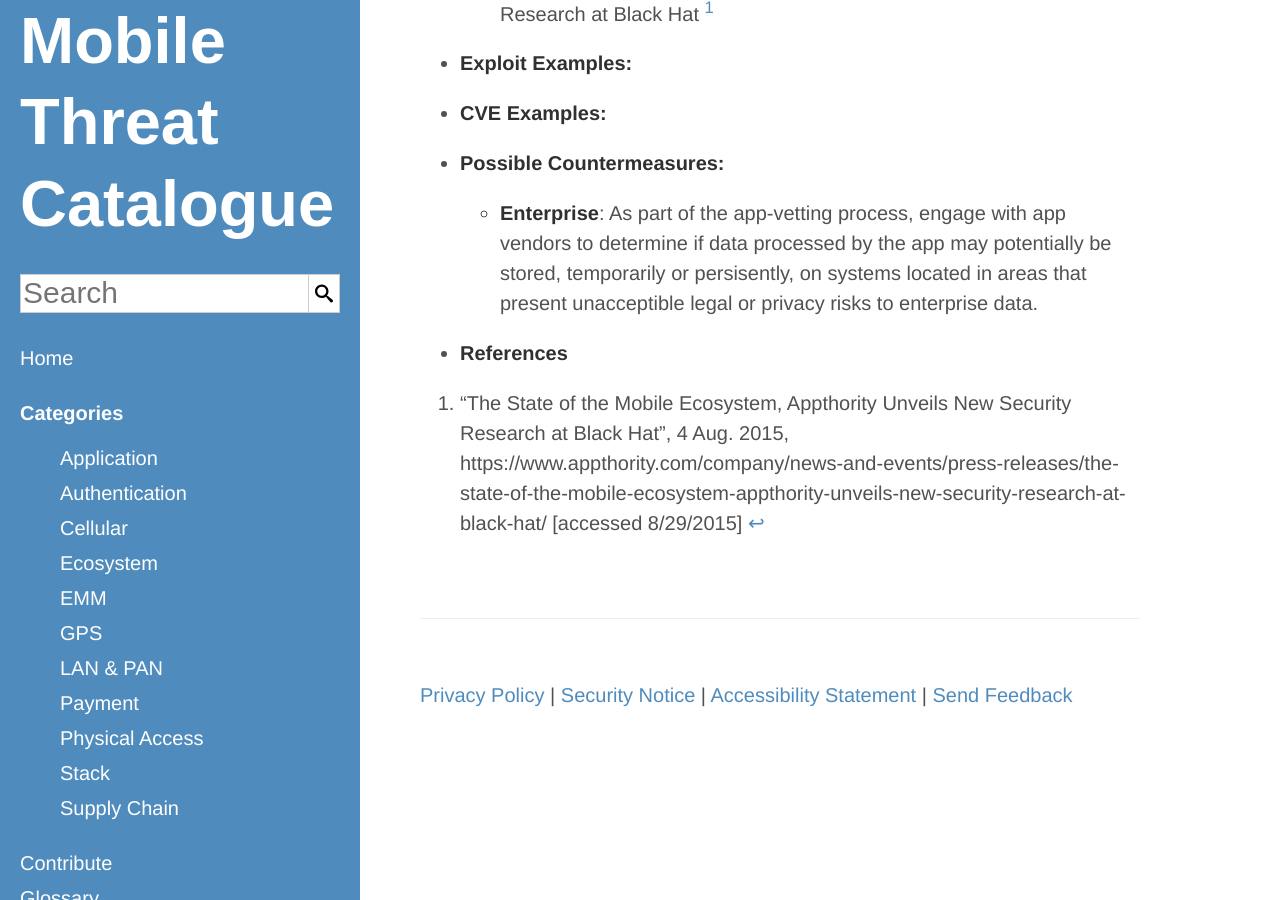
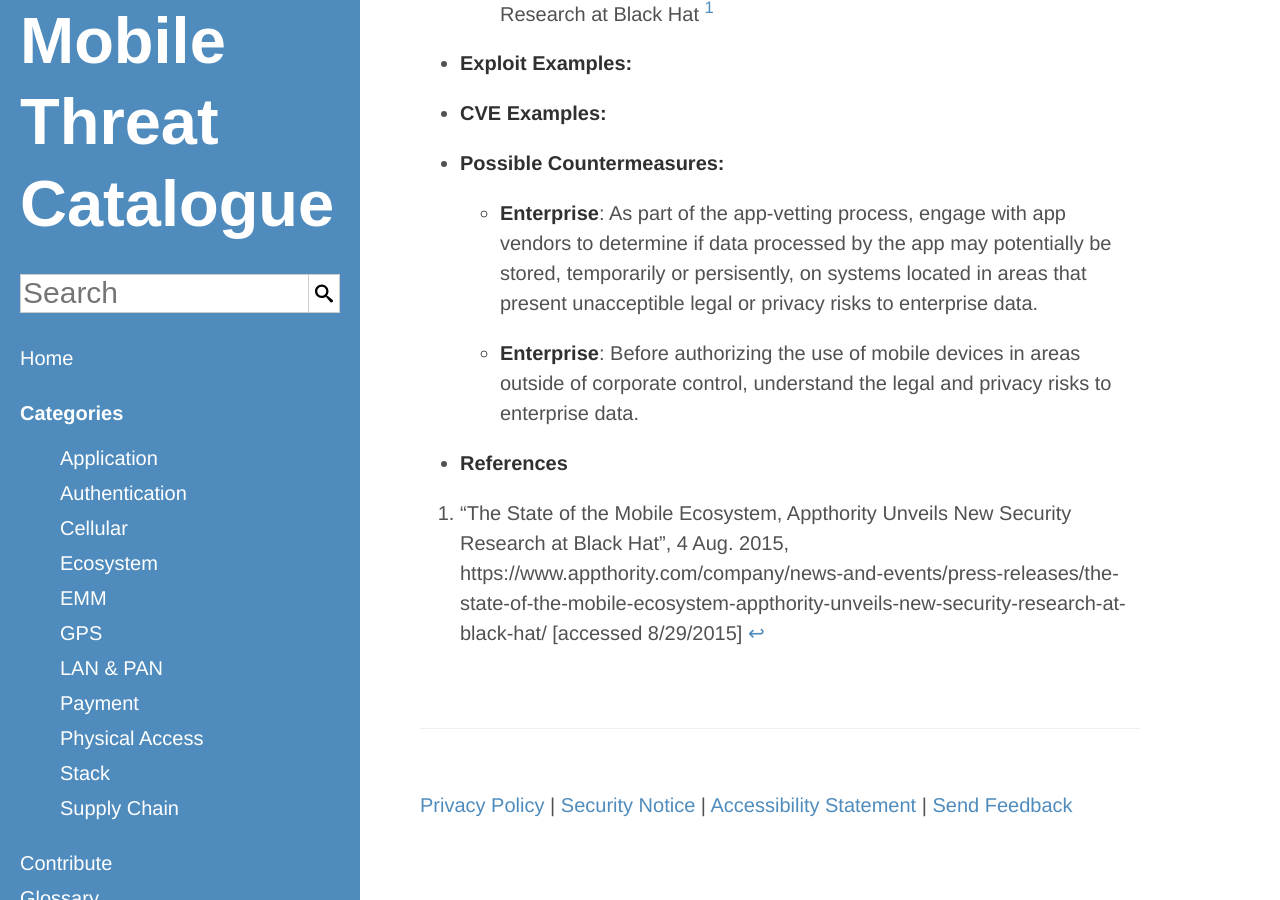
Before and after one commit to usnistgov/mobile-threat-catalogue, a Jekyll site: the page built from _ecosystem-threats/ECO-8.md, in a window 1280 px wide and 900 px high, scrolled down 532 px. Built offline with Jekyll 4.4.1, drawn with Linux system fonts in a browser that asks for light colours.

Commit message:
#13: update countermeasures and actors

```diff
--- a/_ecosystem-threats/ECO-8.md
+++ b/_ecosystem-threats/ECO-8.md
@@ -9,4 +9,6 @@
     PossibleCountermeasures:
         "As part of the app-vetting process, engage with app vendors to determine if data processed by the app may potentially be stored, temporarily or persisently, on systems located in areas that present unacceptible legal or privacy risks to enterprise data.":
             - Enterprise
+        "Before authorizing the use of mobile devices in areas outside of corporate control, understand the legal and privacy risks to enterprise data.":
+            - Enterprise
 ---
```
